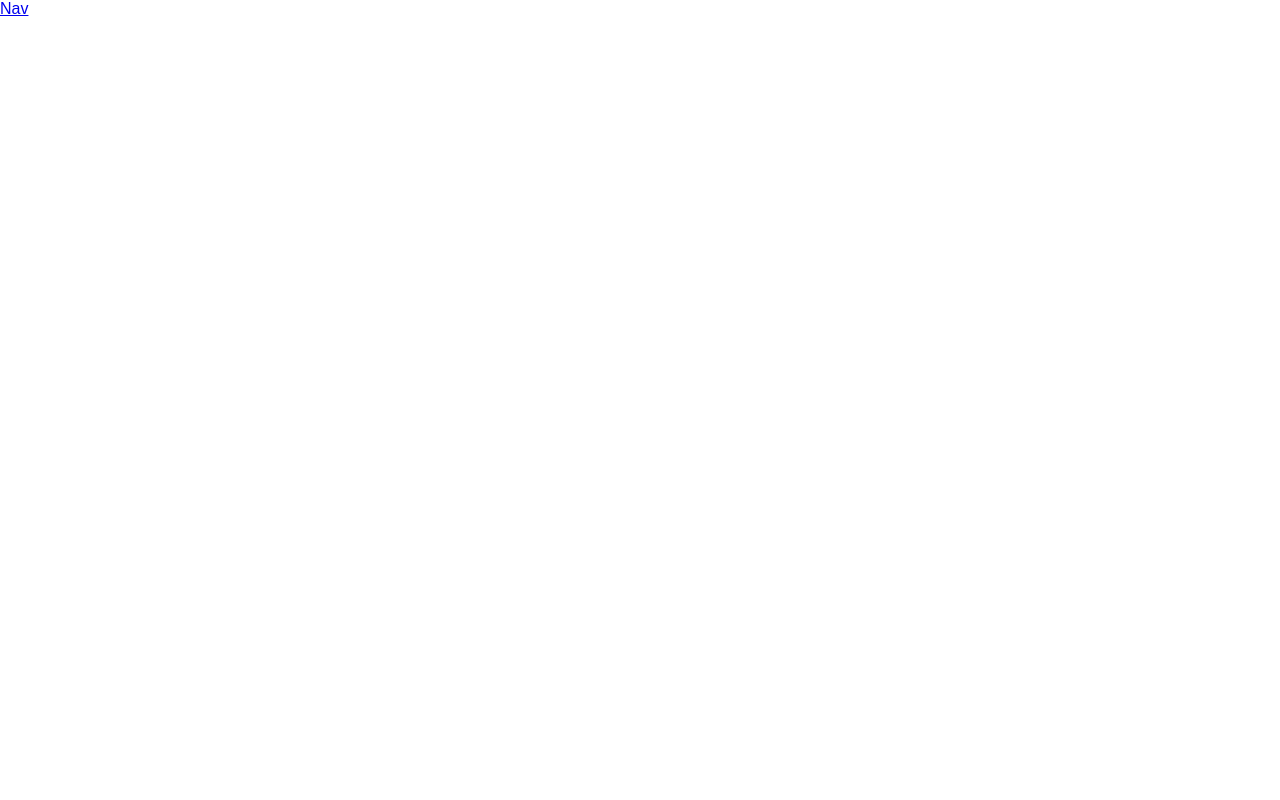
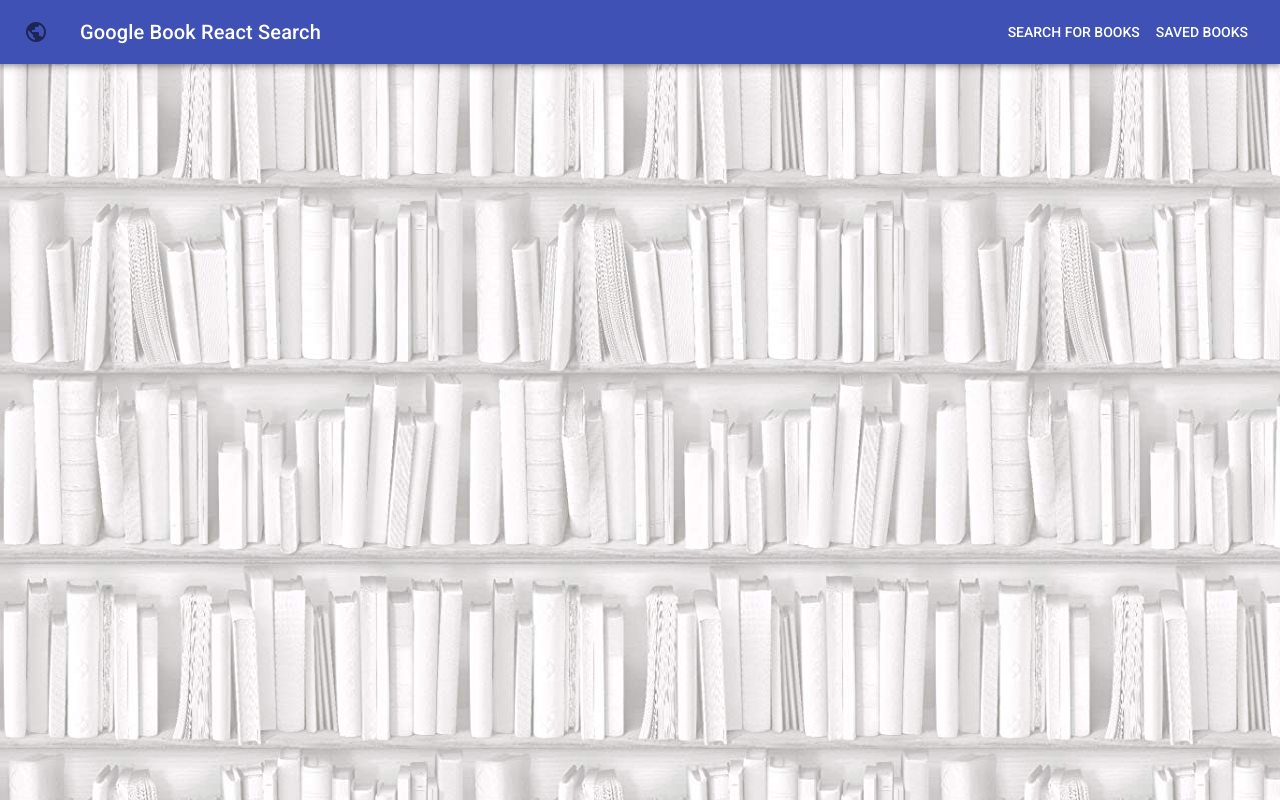
Before and after one commit to MDerricott/GoogleBook, a React (Create React App) app in the folder client/: page /books in a window 1280 px wide. Built offline with nearby package versions, Linux system fonts and the light colour scheme.

Commit message:
final push

```diff
--- a/client/public/index.html
+++ b/client/public/index.html
@@ -10,10 +10,10 @@
       homescreen on Android. See https://developers.google.com/web/fundamentals/engage-and-retain/web-app-manifest/
     -->
     <link rel="manifest" href="%PUBLIC_URL%/manifest.json">
-    <!-- <link rel="shortcut icon" href="%PUBLIC_URL%/favicon.ico"> -->
+    <link rel="shortcut icon" href="./baseline_favorite_black_18dp.png">
     <link rel="stylesheet" href="https://fonts.googleapis.com/css?family=Roboto:300,400,500">
     <link rel="stylesheet" href="https://fonts.googleapis.com/icon?family=Material+Icons">
-
+    <link href="https://fonts.googleapis.com/css?family=PT+Sans+Narrow" rel="stylesheet">
 
     <!--
       Notice the use of %PUBLIC_URL% in the tags above.
--- a/client/public/style.css
+++ b/client/public/style.css
@@ -1,3 +1,12 @@
+body{
+    font-family: 'PT Sans Narrow', sans-serif;
+    background-image: url("./library.jpg")
+}
+
+.form-background{
+    background-color: white;
+
+}
 .saved-image{
     float: left;
     padding: 10px;
@@ -17,7 +26,7 @@
     color: "disabled";
 }
 
-i {
+.appBar {
     color: white;
 
 }
--- a/client/src/App.js
+++ b/client/src/App.js
@@ -1,44 +1,39 @@
 import React, { Component } from "react";
 import { BrowserRouter as Router, Route, Switch } from "react-router-dom";
 import Books from "./components/pages/Saved";
-import Nav from "./components/Nav";
 import Search from "./components/pages/Search"
+import NavBar from "./components/NavBar";
+import Grid from '@material-ui/core/Grid';
+
+
+
 
 class App extends Component {
   render() {
     return (
-<div>
-<Nav />
-<Router>
+      <Grid container>
 
+          <Grid container style={{height: "100px"}}>
+            <NavBar />
+          </Grid>
+          <br/>
+          <br/>
 
-        <Switch>
-          <Route exact path="/" component={Books} />
-          {/* <Route exact path="/books" component={Books} /> */}
-          <Route exact path="/search" component={Search} />
-          {/* <Route component={NoMatch} /> */} */}
-        </Switch>
+        <Grid container >
 
-    </Router>
-    </div>
+        <Router>
 
+     <Switch>
+       <Route exact path="/" component={Search} />
+       {/* <Route exact path="/books" component={Books} /> */}
+       <Route exact path="/myBooks" component={Books} />
+       {/* <Route component={NoMatch} /> */} */}
+     </Switch>
+ </Router>
 
+        </Grid>
 
-
-
-
-
-
-      // <div className="App">
-      // Hello World
-      //   <div className="App-header">
-      //     <img src={logo} className="App-logo" alt="logo" />
-      //     <h2>Welcome to React</h2>
-      //   </div>
-      //   <p className="App-intro">
-      //     To get started, edit <code>src/App.js</code> and save to reload.
-      //   </p>
-      // </div>
+    </Grid>
     );
   }
 }
--- a/client/src/components/DeleteButton.js
+++ b/client/src/components/DeleteButton.js
@@ -3,17 +3,16 @@ import React from "react";
 import SvgIcon from '@material-ui/core/SvgIcon';
 
 
-import IconButton from '@material-ui/core/IconButton';
 
 
 
 function DeleteButton(props) {
     return (
-        <IconButton aria-label="Delete" >
+
      <SvgIcon>
      <path onClick={props.handleDelete} id={props.id}  d="M6 19c0 1.1.9 2 2 2h8c1.1 0 2-.9 2-2V7H6v12zM19 4h-3.5l-1-1h-5l-1 1H5v2h14V4z" /><path d="M0 0h24v24H0z" fill="none"/>
      </SvgIcon>
-        </IconButton>
+
     );
   }
 
--- a/client/src/components/Nav.js
+++ b/client/src/components/Nav.js
@@ -1,4 +1,7 @@
 import React from "react";
+import ColorTheme from './ColorTheme'
+
+ColorTheme
 
 function Nav() {
   return (
--- /dev/null
+++ b/client/src/components/NavBar.js
@@ -0,0 +1,51 @@
+import React from 'react';
+import PropTypes from 'prop-types';
+import { withStyles } from '@material-ui/core/styles';
+import AppBar from '@material-ui/core/AppBar';
+import Toolbar from '@material-ui/core/Toolbar';
+import Typography from '@material-ui/core/Typography';
+import Button from '@material-ui/core/Button';
+import IconButton from '@material-ui/core/IconButton';
+
+
+
+const styles = {
+  root: {
+    flexGrow: 1,
+  },
+  grow: {
+    flexGrow: 1,
+  },
+  menuButton: {
+    marginLeft: -12,
+    marginRight: 20,
+  },
+};
+
+function ButtonAppBar(props) {
+  const { classes } = props;
+  return (
+    <div className={classes.root}>
+      <AppBar position="static" color="primary" className="appBar">
+        <Toolbar>
+          <IconButton className={classes.menuButton} aria-label="Menu">
+                 <i className="material-icons" color="inherit">
+                    public
+                  </i>
+          </IconButton>
+          <Typography variant="h6" className={classes.grow} color="inherit">
+            Google Book React Search
+          </Typography>
+          <Button href="/" color="inherit" >Search for Books</Button>
+           <Button href="/myBooks" color="inherit" >Saved Books</Button>
+        </Toolbar>
+      </AppBar>
+    </div>
+  );
+}
+
+ButtonAppBar.propTypes = {
+  classes: PropTypes.object.isRequired,
+};
+
+export default withStyles(styles)(ButtonAppBar);
--- a/client/src/components/SavedResults.js
+++ b/client/src/components/SavedResults.js
@@ -2,10 +2,7 @@ import React from "react";
 import DeleteButton from "./DeleteButton"
 import Card from '@material-ui/core/Card';
 import CardHeader from '@material-ui/core/CardHeader';
-// import CardMedia from '@material-ui/core/CardMedia';
 import CardContent from '@material-ui/core/CardContent';
-// import CardActions from '@material-ui/core/CardActions';
-// import Collapse from '@material-ui/core/Collapse';
 import Avatar from '@material-ui/core/Avatar';
 import IconButton from '@material-ui/core/IconButton';
 import Typography from '@material-ui/core/Typography';
@@ -13,10 +10,7 @@ import Grid from '@material-ui/core/Grid';
 import pink from '@material-ui/core/colors/pink';
 import green from '@material-ui/core/colors/green';
 import { withStyles } from '@material-ui/core/styles';
-
-
-// import Button from "./Button"
-
+import Button from '@material-ui/core/Button';
 
 
 const styles = {
@@ -53,15 +47,17 @@ function ResultList(props) {
                 </Grid>
             <Grid item sm={12} md={9}>
             <CardHeader
-                    avatar={
+                     avatar={
                      <Avatar aria-label="Saved" className={classes.pinkAvatar}>
                         <i className="material-icons">
                             favorite_border
                         </i>
                     </Avatar>
                     }
-                title={ <a href={result.link}>{result.title}</a>}
+
+                title={<h2>{result.title}</h2>}
                 subheader= {result.author}
+
 
             action={
                 <IconButton >
@@ -72,15 +68,19 @@ function ResultList(props) {
         <CardContent>
              <Typography component="p">
                 {result.description}
+                <br>
+                </br>
+                <Button size="small" color="primary" href={result.link}>
+                    Preview the Book
+                </Button>
             </Typography>
         </CardContent>
         </Grid>
         <Grid container>
-            {/* <FavoriteIcon onClick={props.handleSaveSubmit} id={result.id} /> */}
+
 
 
             </Grid>
-          {/* </CardActions> */}
           </Grid>
        </Card>
         <br>
--- a/client/src/components/pages/Saved.js
+++ b/client/src/components/pages/Saved.js
@@ -1,15 +1,8 @@
 import React, { Component } from "react";
-// import DeleteBtn from "../components/DeleteBtn";
-// import Jumbotron from "../components/Jumbotron";
 import API from "../utlis/API";
 import SavedList from "../SavedResults";
-// import Grid from '@material-ui/core/Grid';
 import Wrapper from '../Wrapper';
-
-// import { Link } from "react-router-dom";
-// import { Col, Row, Container } from "../components/Grid";
-// import { List, ListItem } from "../components/List";
-// import { Input, TextArea, FormBtn } from "../components/Form";
+import Grid from '@material-ui/core/Grid';
 
 class Books extends Component {
   state = {
@@ -44,12 +37,6 @@ removeElement = (elementId) => {
 }
 
 
-//   function removeElement(elementId) {
-//     // Removes an element from the document
-//     var element = document.getElementById(elementId);
-//     element.parentNode.removeChild(element);
-// }
-
 handleDelete = (event) => {
   event.preventDefault();
   const bookDataId = event.target.id;
@@ -76,10 +63,10 @@ delete = (id) => {
   render() {
     return (
       <Wrapper>
+   <Grid container style={{height: "100px"}}  justify="center"><h1>Favorited Books</h1></Grid>
 
 
 
-        Books
        <div id="booklist">
           <SavedList results={this.state.books} handleDelete={this.handleDelete}/>
 
--- a/client/src/components/pages/Search.js
+++ b/client/src/components/pages/Search.js
@@ -1,8 +1,6 @@
 import React, { Component } from "react";
 import API from "../utlis/API";
-
 import ResultList from "../ResultList";
-
 import Wrapper from '../Wrapper';
 import Input from '@material-ui/core/Input';
 import InputLabel from '@material-ui/core/InputLabel';
@@ -11,6 +9,7 @@ import FormControl from '@material-ui/core/FormControl';
 import Grid from '@material-ui/core/Grid';
 import SearchButton from '../SearchButton';
 import IconButton from '@material-ui/core/IconButton';
+
 
 
 
@@ -48,9 +47,6 @@ googleBooks = (query) => {
 
       this.setState({
           books: res.data,
-          // title: res.data[0].volumeInfo.title,
-          // author: res.data[0].volumeInfo.authors[0],
-          // description: res.data[0].volumeInfo.description
       })
       console.log(this.state)
     }
@@ -104,29 +100,13 @@ handleFormSubmit = event => {
 
 }
 
-// disabled = (event) => {
-//   event.target.parentNode.parentNode.parentNode.setAttribute("color","disabled")
-// }
-  // this.setState({
-  //   [name]: value
-  // });
-
-  // console.log(event.target.parentNode.parentNode.parentNode.setAttribute("disabled", "disabled"))
-
 
 handleSaveSubmit = event => {
   event.preventDefault();
   console.log("clicked")
   const bookDataId = event.target.id;
-  // console.log(event.target.childNode)
-  // console.log(bookDataId)
   event.target.setAttribute("fill","red")
-
-
-
   this.googleABook(bookDataId)
-
-
 
 };
 render() {
@@ -134,7 +114,7 @@ render() {
 
     <Wrapper>
 
-  <Grid container justify="center">
+  <Grid container justify="center" className="form-background" style={{"height": "100px", "padding":"20px"}}>
     <FormControl>
         <InputLabel htmlFor="input-with-icon-adornment">Search for a Book</InputLabel>
 
@@ -144,9 +124,7 @@ render() {
               value={this.state.searchTerm}
               name="searchTerm"
               type="text"
-              // className="form-control"
               id="search"
-              // className={classes.input}
               inputProps={{
                 'aria-label': 'Description',
               }}
```
Also changed, not shown: client/src/components/ColorTheme.js (added, +46 -0 lines), client/src/components/ResultList.js (+8 -24 lines), client/public/baseline_favorite_black_18dp.png (added), client/public/library.jpg (added).
